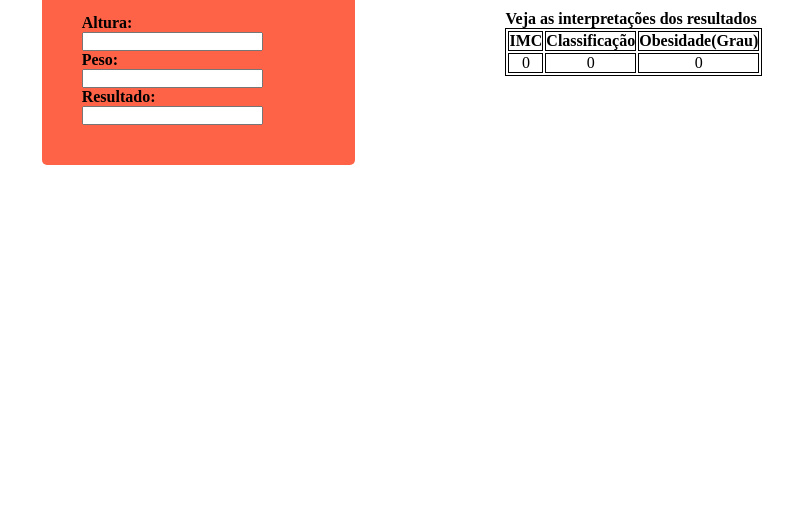
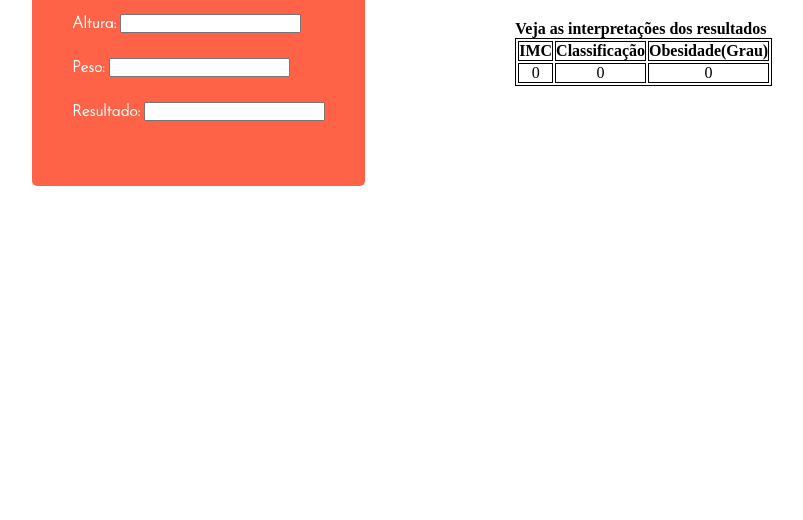
Before and after one commit to HugoMendess/Calculadora-IMC, a plain HTML site: page index.html in a window 1280 px wide. Shown: the part 280-800 px from the top of the page, without its empty margins (238-1041 px from the left). Drawn offline with Linux system fonts and the light colour scheme; a web font is replaced by a local one.

Commit message:
Documentando o css

```diff
--- a/css/style.css
+++ b/css/style.css
@@ -15,7 +15,7 @@
 
 }
 
-/*Criando estilo da div 1*/
+/*Criando estilo da div 1 - INICIO*/
 .content-div1{
 	background-color: tomato;
 	margin-right: 150px;
@@ -31,8 +31,37 @@ header{
 	font-weight: bold;
 }
 
+.content-altura h4{
+	display: inline;
+	font-family: 'Josefin Sans', sans-serif;
+	color: #fff;
+}
 
+.content-peso h4{
+	display: inline;
+	font-family: 'Josefin Sans', sans-serif;
+	color: #fff;
+}
 
+.content-resultado h4{
+	display: inline;
+	font-family: 'Josefin Sans', sans-serif;
+	color: #fff;
+}
+
+.content-altura{
+	margin: 25px 0px;
+}
+
+.content-peso{
+	margin: 25px 0px;
+}
+
+.content-resultado{
+	margin: 25px 0px;
+}
+
+/*Criando estilo da div 1 - FIM */
 
 /*Criando estilo da tabela*/
 .content-div2-tabela, th, td{
```
